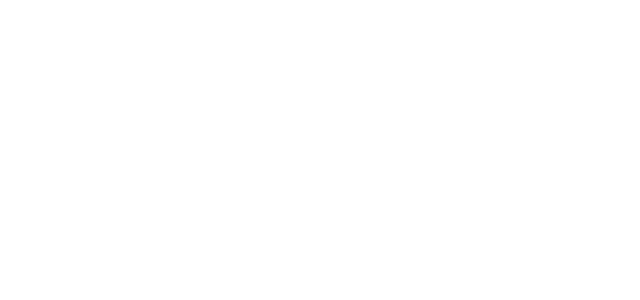
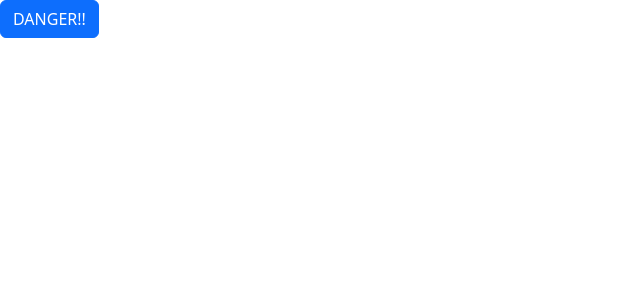
Before and after one commit to JefrDev/ReactIntro, a React (Vite) app in the folder ReactIntro/: page / in a window 1280 px wide. Shown: the top 300 px of the page, without its empty margins (0-640 px from the left). Built offline with nearby package versions, Linux system fonts and the light colour scheme.

Commit message:
uitwerking afgemaakt

```diff
--- a/ReactIntro/src/components/app/App.tsx
+++ b/ReactIntro/src/components/app/App.tsx
@@ -1,5 +1,12 @@
+import ButtonType from "../customButton/ButtonType";
+import CustomButton from "../customButton/CustomButton";
+
 function App() {
-  return <div></div>;
+  return (
+    <div>
+      <CustomButton buttonType={ButtonType.Primary}>DANGER!!</CustomButton>
+    </div>
+  );
 }
 
 export default App;
--- /dev/null
+++ b/ReactIntro/src/components/customButton/ButtonType.tsx
@@ -0,0 +1,12 @@
+enum ButtonType {
+  Primary = "primary",
+  Secondary = "secondary",
+  Danger = "danger",
+  Warning = "warning",
+  Info = "info",
+  Light = "light",
+  Dark = "dark",
+  Link = "link",
+}
+
+export default ButtonType;
--- /dev/null
+++ b/ReactIntro/src/components/customButton/CustomButton.tsx
@@ -0,0 +1,28 @@
+import ButtonType from "./ButtonType";
+import { useState } from "react";
+
+interface Props {
+  buttonType: ButtonType;
+  children: string;
+}
+
+function CustomButton({ buttonType, children }: Props) {
+  const [count, setCount] = useState(0);
+
+  function onButtonClick() {
+    setCount(count.valueOf() + 1);
+    console.log(count);
+  }
+
+  function handleClassName() {
+    return "btn btn-" + buttonType.valueOf();
+  }
+
+  return (
+    <button type="button" onClick={onButtonClick} className={handleClassName()}>
+      {children}
+    </button>
+  );
+}
+
+export default CustomButton;
```
